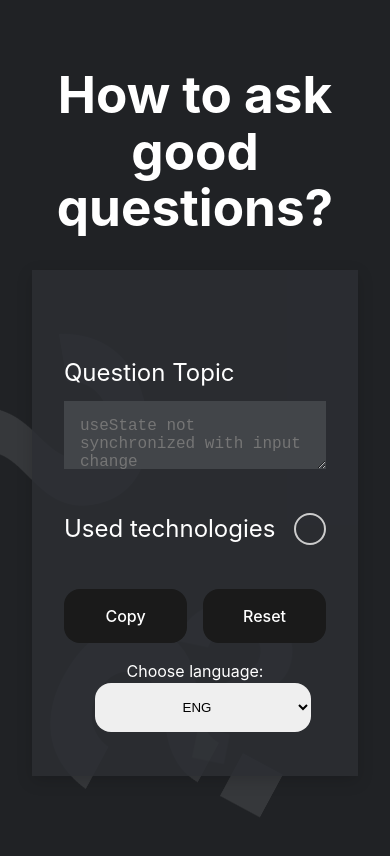
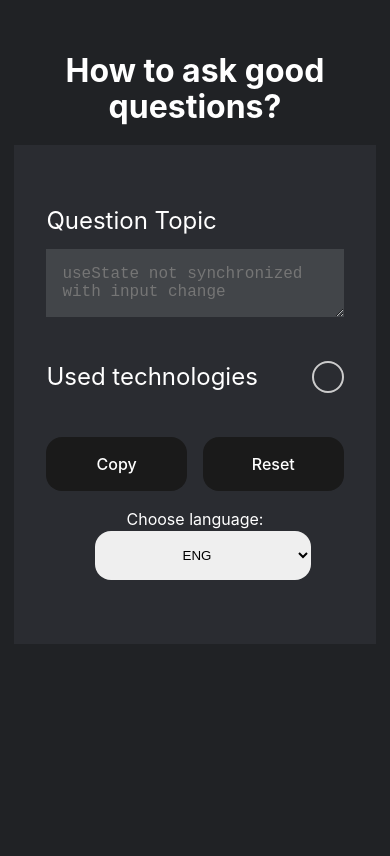
Before and after one commit to goodideagiver/how-to-ask-good-questions, a React (Vite) app: page / in a window 390 px wide. Shown: the top 856 px of the page. Built offline with nearby package versions, Linux system fonts and the light colour scheme.

Commit message:
Add styles for smaller screens

```diff
--- a/src/App.scss
+++ b/src/App.scss
@@ -10,3 +10,14 @@
 .card {
 	padding: 2em;
 }
+
+@media (max-width: 768px) {
+	.title {
+		font-size: 2rem;
+	}
+
+	#root {
+		margin: 0 auto;
+		padding: 2rem 0.9rem;
+	}
+}
--- a/src/App.tsx
+++ b/src/App.tsx
@@ -8,7 +8,7 @@ function App() {
 
 	return (
 		<>
-			<h1>{t('mainTitle')}</h1>
+			<h1 className='title'>{t('mainTitle')}</h1>
 			<QuestionForm />
 		</>
 	);
--- a/src/components/FormProgress/FormProgress.module.scss
+++ b/src/components/FormProgress/FormProgress.module.scss
@@ -2,7 +2,7 @@
 	border-radius: 1rem;
 	display: grid;
 	place-items: center;
-	transition: transform 0.3s;
+	transition: opacity 0.3s;
 }
 
 .progWrapper {
@@ -15,7 +15,7 @@
 		rgba(0, 0, 0, 0.1) 60%,
 		rgba(255, 255, 255, 0.1) 65%
 	);
-	background-size: 5%;
+	background-size: 10%;
 	animation: barScrollAnim 20s infinite linear;
 	border-radius: 1rem;
 	overflow: hidden;
@@ -50,7 +50,7 @@
 
 .empty {
 	visibility: hidden;
-	transform: scale(1, 0);
+	opacity: 0;
 }
 
 .overcomplete {
@@ -101,3 +101,18 @@
 		filter: brightness(1);
 	}
 }
+
+@media (max-width: 768px) {
+	.root {
+		position: fixed;
+		top: 0;
+		left: 0;
+		width: 100%;
+		z-index: 100;
+	}
+	.progWrapper {
+		border-radius: 0;
+		border: 0;
+		box-shadow: black 0 0 20px;
+	}
+}
--- a/src/components/QuestionForm/QuestionForm.module.scss
+++ b/src/components/QuestionForm/QuestionForm.module.scss
@@ -4,7 +4,6 @@
 	display: flex;
 	gap: 2rem;
 	flex-direction: column;
-	box-shadow: rgba(0, 0, 0, 0.15) 0 5px 15px;
 
 	position: relative;
 
@@ -16,3 +15,10 @@
 .rootScrolled {
 	padding-top: 0;
 }
+
+@media (max-width: 768px) {
+	.root {
+		box-shadow: none;
+		max-height: none;
+	}
+}
--- a/src/components/QuestionForm/QuestionFormProgress/QuestionFormProgress.module.scss
+++ b/src/components/QuestionForm/QuestionFormProgress/QuestionFormProgress.module.scss
@@ -1,6 +1,7 @@
 .floating {
 	position: sticky;
 	top: 0;
+	z-index: 100;
 }
 
 .scrolled {
--- a/src/components/QuestionForm/QuestionMarks/QuestionMark.module.scss
+++ b/src/components/QuestionForm/QuestionMarks/QuestionMark.module.scss
@@ -6,3 +6,9 @@
 	transform: translate(-50%, -50%);
 	opacity: 0.1;
 }
+
+@media (max-width: 768px) {
+	.root {
+		display: none;
+	}
+}
```
